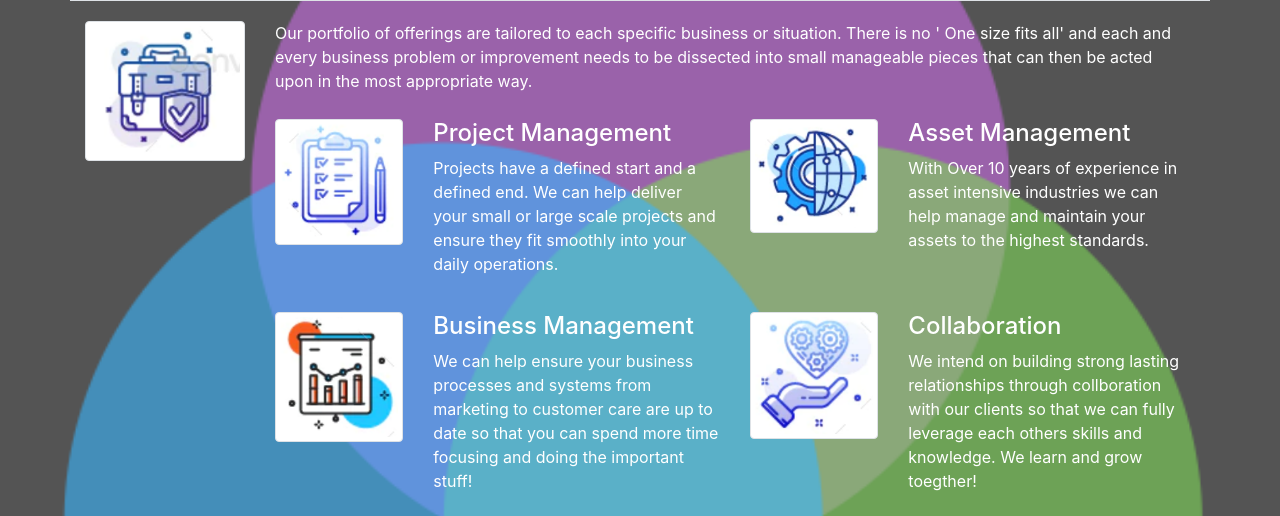
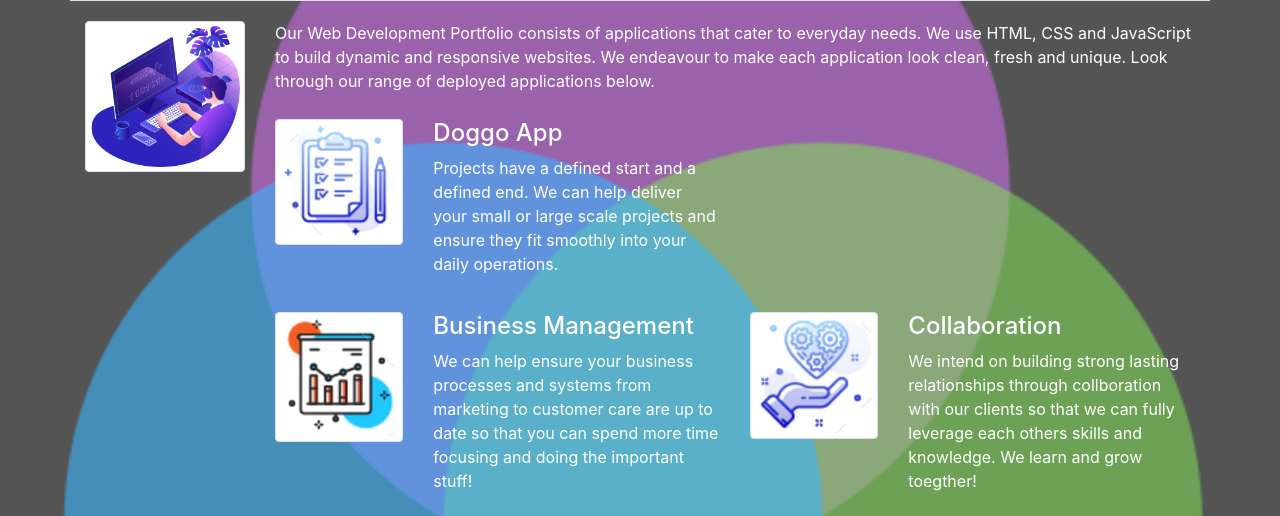
Before and after one commit to EMoschos/Web-Dev-Bio, a plain HTML site: page EM-Bio-Updated/assets/html/portfolio.html in a window 1280 px wide. Shown: the part 154-670 px from the top of the page. Drawn offline with nearby package versions, Linux system fonts and the light colour scheme.

Commit message:
began changing portfolio page with updates

```diff
--- a/EM-Bio-Updated/assets/html/portfolio.html
+++ b/EM-Bio-Updated/assets/html/portfolio.html
@@ -43,13 +43,14 @@
             </div>
             <div class="row">
                 <div class="col-md-2">
-                    <img src="../pics/PF2icon.PNG" width="200" height="200" alt="Portfolio Icon" class="img-thumbnail">
+                    <img src="../pics/webDevDesk.png" width="200" height="200" alt="Portfolio Icon"
+                        class="img-thumbnail">
                 </div>
                 <div class="col-md-10">
                     <p>
-                        Our portfolio of offerings are tailored to each specific business or situation. There is no '
-                        One size fits all' and each and every business problem or improvement needs to be dissected into
-                        small manageable pieces that can then be acted upon in the most appropriate way.
+                        Our Web Development Portfolio consists of applications that cater to everyday needs. We use
+                        HTML, CSS and JavaScript to build dynamic and responsive websites. We endeavour to make each
+                        application look clean, fresh and unique. Look through our range of deployed applications below.
                     </p>
                     <!-- Included sub-row/cols to layout the content of the webpage -->
                     <!-- Used icon images for each POP service capability -->
@@ -60,21 +61,10 @@
                         </div>
                         <!-- Used h2 headings for each of the POP service capabilities to maintain semantic structure -->
                         <div class="col-md-4">
-                            <h2>Project Management</h2>
+                            <h2>Doggo App</h2>
                             <p>
                                 Projects have a defined start and a defined end. We can help deliver your small or large
                                 scale projects and ensure they fit smoothly into your daily operations.
-                            </p>
-                        </div>
-                        <div class="col-md-2">
-                            <img src="../pics/MNTicon.PNG" width="150" height="150" alt="Maintenance Icon"
-                                class="img-thumbnail">
-                        </div>
-                        <div class="col-md-4">
-                            <h2>Asset Management</h2>
-                            <p>
-                                With Over 10 years of experience in asset intensive industries we can help manage and
-                                maintain your assets to the highest standards.
                             </p>
                         </div>
                     </div>
```
Also changed, not shown: EM-Bio-Updated/assets/pics/webDevDesk.png (added).
